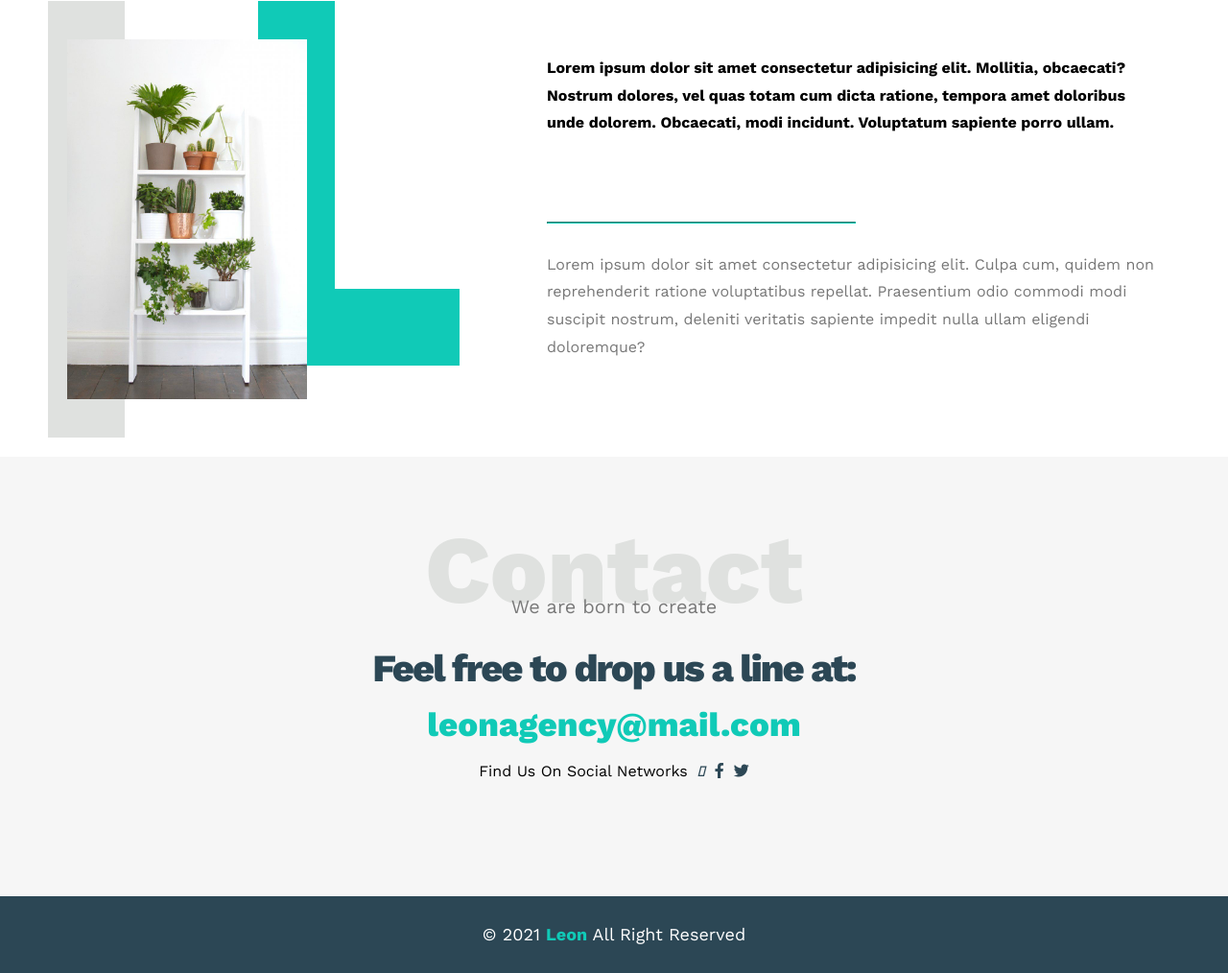
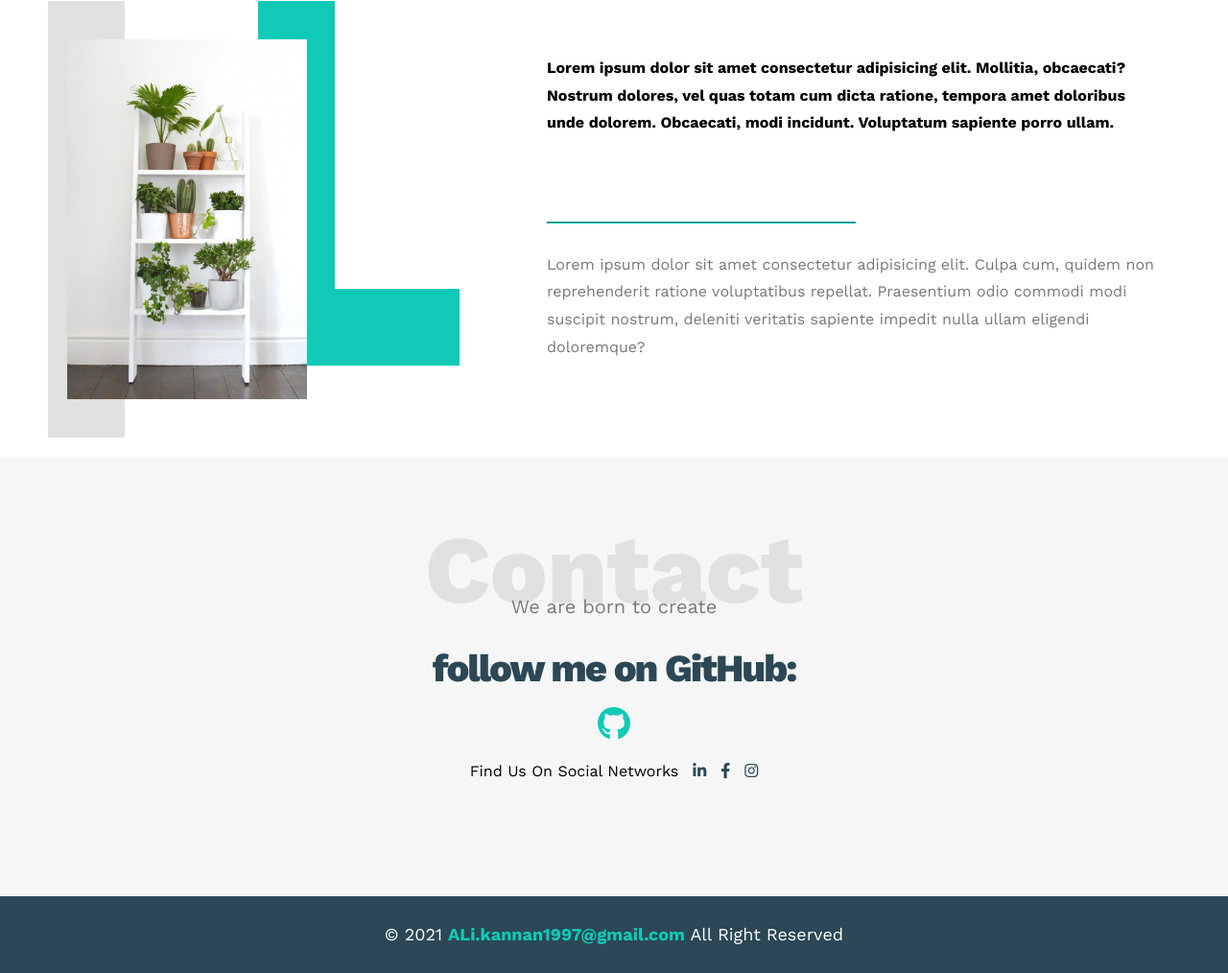
Before and after one commit to alikenaan/Html-Css-T1, a plain HTML site: page index.html in a window 1280 px wide. Shown: the part 2900-3914 px from the top of the page at 96% size. Drawn offline with nearby package versions, Linux system fonts and the light colour scheme.

Commit message:
added my profile links

```diff
--- a/css/leon.css
+++ b/css/leon.css
@@ -403,6 +403,13 @@ line-height: 1.8;
     font-weight: 800;
     color: var(--main-color);
     text-decoration: none;
+
+}
+.contact .info .link i {
+    transition: .3s;
+}
+.contact .info .link i:hover{
+    color: var(--secondary-color);
 }
 .contact .info .social{
     display: flex;
@@ -410,9 +417,18 @@ line-height: 1.8;
     margin-top: 20px;
     font-size: 16px;
 }
+.contact .info .social a{
+    margin-left: 15px;
+
+}
+
 .contact .info .social i{
-    margin-left: 10px;
+    /* margin-left: 10px; */
     color: var(--secondary-color);
+    transition: .3s;
+}
+.contact .info .social i:hover {
+    color: var(--main-color);
 }
 @media (max-width: 767px) {
 .contact .info .label,
@@ -430,7 +446,7 @@ padding: 30px 10px;
 text-align: center;
 font-size: 18px;
 }
-.footer span {
+.footer span a {
 font-weight: bold;
 color: var(--main-color);
 }
--- a/index.html
+++ b/index.html
@@ -211,19 +211,19 @@
             <p>We are born to create</p>
         </div>
         <div class="info">
-            <div class="label">Feel free to drop us a line at:</div>
-            <a class="link" href="mailto:leonagency@mail.com?subject=contact">leonagency@mail.com</a>
+            <div class="label">follow me on GitHub:</div>
+            <a class="link" href="https://github.com/alikenaan" target="_blank"><i class="fab fa-github"></i></a>
             <div class="social">
                 Find Us On Social Networks
-                <i class=" fa-youtube"></i>
-                <i class="fab fa-facebook-f"></i>
-                <i class="fab fa-twitter"></i>
+                <a href="https://www.linkedin.com/in/ali-kenaan-a03587223" target="_blank"><i class="fab fa-linkedin-in"></i></a>
+                <a href="https://www.facebook.com/ali.kenaan.97" target="_blank"><i class="fab fa-facebook-f"></i></a>
+                <a href="https://www.instagram.com/invites/contact/?i=132gd7wdzidoc&utm_content=11bd8b1" target="_blank"><i class="fab fa-instagram"></i></a>
             </div>
         </div>
     </div>
     <!-- End contact -->
     <!-- Start Footer -->
-    <div class="footer">&copy; 2021 <span>Leon</span> All Right Reserved</div>
+    <div class="footer">&copy; 2021 <span><a href="mailto:ali.kannan1997@gmail.com?subject=contact" target="_blank" style="text-decoration: none;" >ALi.kannan1997@gmail.com</a></span> All Right Reserved</div>
     <!-- End Footer -->
 </body>
 
```
